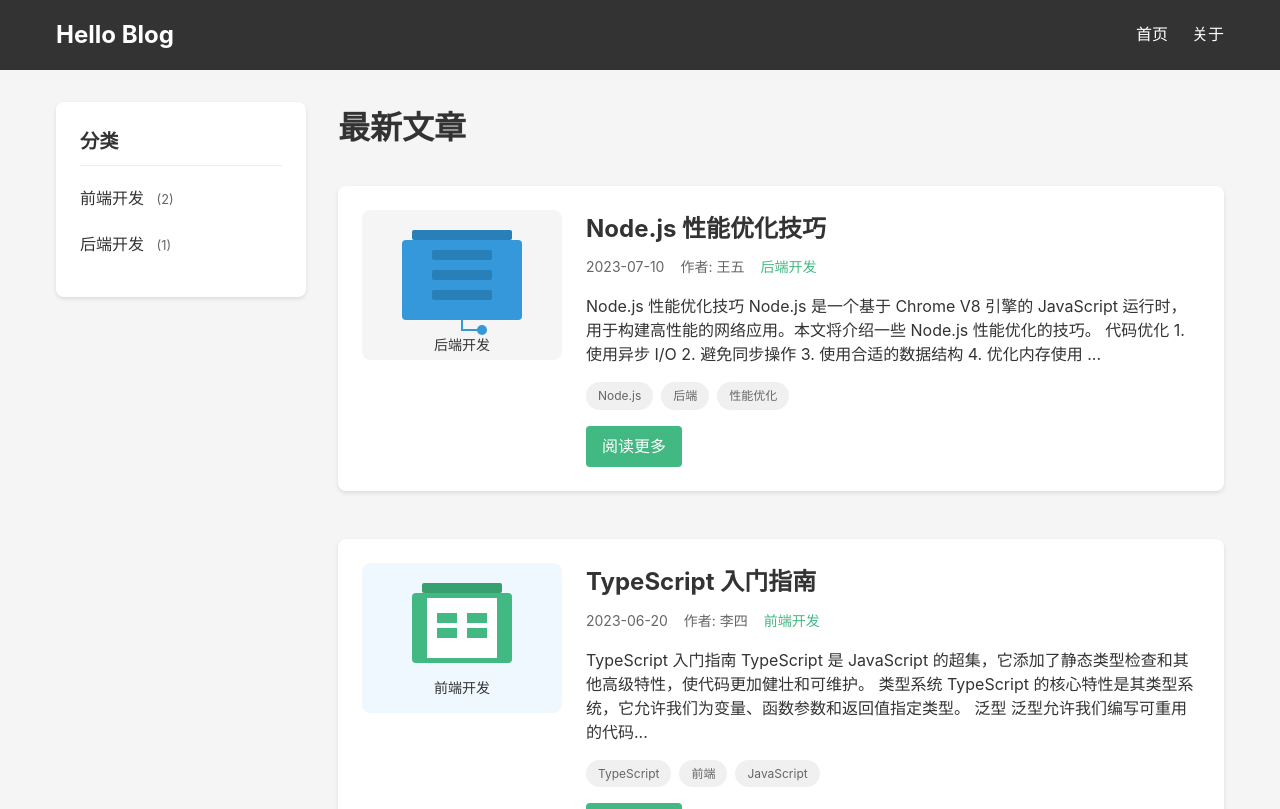
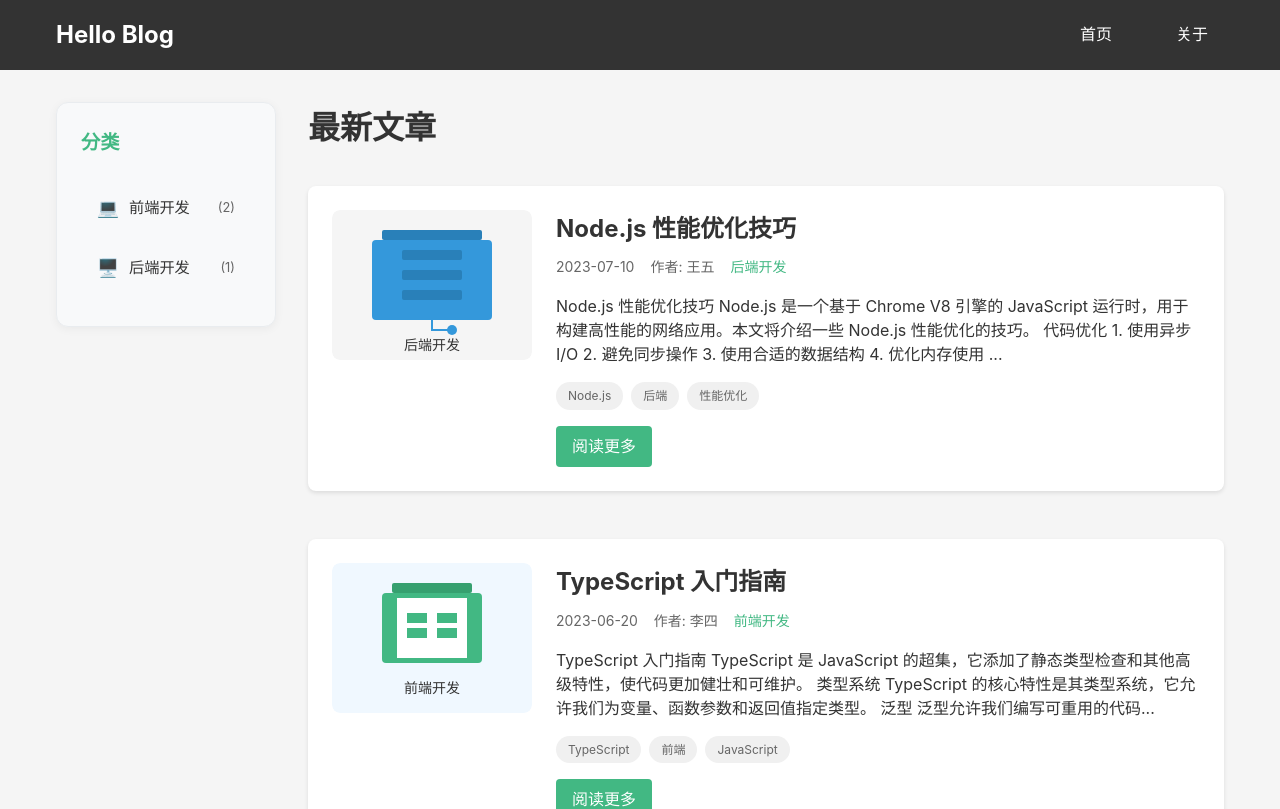
Before and after one commit to dkbnull/hello-blog, a Vue app: page / in a window 1280 px wide. Shown: the top 809 px of the page. Built offline with nearby package versions, Linux system fonts and the light colour scheme.

Commit message:
opt: 分类导航样式调整

```diff
--- a/src/components/Header.vue
+++ b/src/components/Header.vue
@@ -5,8 +5,8 @@
         <router-link to="/">Hello Blog</router-link>
       </h1>
       <nav class="nav">
-        <router-link to="/">首页</router-link>
-        <router-link to="/about">关于</router-link>
+        <router-link to="/" class="nav-link">首页</router-link>
+        <router-link to="/about" class="nav-link">关于</router-link>
       </nav>
     </div>
   </header>
@@ -45,18 +45,16 @@
   text-decoration: none;
 }
 
-.nav {
-  display: flex;
-  gap: 1.5rem;
+.nav-link {
+  color: white;
+  text-decoration: none;
+  margin-left: 2rem;
+  padding: 0.5rem 1rem;
+  border-radius: 4px;
+  transition: background 0.3s ease;
 }
 
-.nav a {
-  color: white;
-  text-decoration: none;
-  transition: color 0.3s;
-}
-
-.nav a:hover {
-  color: #42b883;
+.nav-link:hover {
+  background: rgba(255, 255, 255, 0.1);
 }
 </style>
--- /dev/null
+++ b/src/components/Sidebar.vue
@@ -0,0 +1,164 @@
+<template>
+  <aside class="sidebar">
+    <h2 class="sidebar-title">分类</h2>
+    <ul class="sidebar-menu">
+      <li v-for="category in categories" :key="category.id">
+        <router-link
+            :to="`/category/${category.id}`"
+            class="sidebar-link"
+            :class="{ active: activeCategory === category.id }"
+        >
+          <span class="icon">{{ category.icon }}</span>
+          <span>{{ category.name }}</span>
+          <span class="category-count">({{ getArticleCount(category.id) }})</span>
+        </router-link>
+      </li>
+    </ul>
+  </aside>
+</template>
+
+<script setup>
+import {getArticleCount, getCategories} from '../data/articles';
+
+const props = defineProps({
+  activeCategory: {
+    type: String,
+    default: ''
+  }
+});
+
+const categories = getCategories();
+</script>
+
+<style scoped>
+/* 左侧导航栏 */
+.sidebar {
+  width: 220px;
+  background: #f8f9fa;
+  border-radius: 12px;
+  padding: 1.5rem;
+  border: 1px solid #e9ecef;
+  position: sticky;
+  top: 2rem;
+  align-self: flex-start;
+  height: fit-content;
+  box-shadow: 0 2px 10px rgba(0, 0, 0, 0.05);
+}
+
+.dark-mode .sidebar {
+  background: #1e1e1e;
+  border-color: #333;
+  box-shadow: 0 2px 10px rgba(0, 0, 0, 0.3);
+}
+
+.sidebar-title {
+  color: #42b883;
+  margin-top: 0;
+  margin-bottom: 1.5rem;
+  font-size: 1.2rem;
+  font-weight: 600;
+  display: flex;
+  align-items: center;
+  gap: 0.5rem;
+  border-bottom: none;
+  padding-bottom: 0;
+}
+
+.dark-mode .sidebar-title {
+  color: #42b883;
+}
+
+.sidebar-menu {
+  list-style: none;
+  padding: 0;
+  margin: 0;
+}
+
+.sidebar-menu li {
+  margin-bottom: 0.5rem;
+}
+
+.sidebar-link {
+  text-decoration: none;
+  color: #333;
+  transition: all 0.3s ease;
+  display: flex;
+  align-items: center;
+  gap: 0.75rem;
+  padding: 0.75rem 1rem;
+  border-radius: 8px;
+  font-size: 0.95rem;
+}
+
+.dark-mode .sidebar-link {
+  color: #e0e0e0;
+}
+
+.sidebar-link:hover {
+  background: #e8f5e8;
+  color: #42b883;
+  transform: translateX(5px);
+}
+
+.dark-mode .sidebar-link:hover {
+  background: rgba(66, 184, 131, 0.1);
+  color: #42b883;
+}
+
+.sidebar-link.active {
+  background: #42b883;
+  color: white;
+  font-weight: 500;
+}
+
+.sidebar-link .icon {
+  font-size: 1.1rem;
+  width: 20px;
+  text-align: center;
+}
+
+.category-count {
+  margin-left: auto;
+  font-size: 0.8rem;
+  color: #666;
+}
+
+.dark-mode .category-count {
+  color: #999;
+}
+
+.sidebar-link.active .category-count {
+  color: rgba(255, 255, 255, 0.8);
+}
+
+/* 响应式设计 */
+@media (max-width: 768px) {
+  .sidebar {
+    width: 100%;
+    position: static;
+    padding: 1rem;
+  }
+
+  .sidebar-menu {
+    display: flex;
+    flex-wrap: wrap;
+    gap: 0.5rem;
+  }
+
+  .sidebar-menu li {
+    margin-bottom: 0;
+    flex: 1 1 calc(50% - 0.5rem);
+  }
+
+  .sidebar-link {
+    padding: 0.5rem;
+    font-size: 0.85rem;
+  }
+}
+
+@media (max-width: 480px) {
+  .sidebar-menu li {
+    flex: 1 1 100%;
+  }
+}
+</style>
--- a/src/data/data.js
+++ b/src/data/data.js
@@ -2,8 +2,8 @@
 
 // 分类数据
 export const categoriesData = [
-    {id: 'frontend', name: '前端开发'},
-    {id: 'backend', name: '后端开发'},
+    {id: 'frontend', name: '前端开发', icon: '💻'},
+    {id: 'backend', name: '后端开发', icon: '🖥️'},
 ];
 
 // 文章数据
--- a/src/views/Category.vue
+++ b/src/views/Category.vue
@@ -3,21 +3,7 @@
     <div class="container">
       <div class="home-content">
         <!-- 左侧导航栏 -->
-        <aside class="sidebar">
-          <div class="sidebar-section">
-            <h3 class="sidebar-title">分类</h3>
-            <ul class="category-list">
-              <li v-for="cat in categories" :key="cat.id">
-                <router-link :to="`/category/${cat.id}`">
-                  {{ cat.name }}
-                  <span class="category-count">({{ getArticleCount(cat.id) }})</span>
-                </router-link>
-              </li>
-            </ul>
-          </div>
-
-
-        </aside>
+        <Sidebar :active-category="category"/>
 
         <!-- 右侧内容区 -->
         <main class="content">
@@ -37,8 +23,9 @@
 <script setup>
 import {computed, ref, watch} from 'vue';
 import {useRoute} from 'vue-router';
-import {getArticleCount, getArticlesByCategory, getCategories, getCategoryName} from '../data/articles';
+import {getArticlesByCategory, getCategories, getCategoryName} from '../data/articles';
 import PostCard from '../components/PostCard.vue';
+import Sidebar from '../components/Sidebar.vue';
 
 const route = useRoute();
 const categories = getCategories();
@@ -73,73 +60,6 @@ watch(() => route.params.category, (newCategory) => {
   gap: 2rem;
 }
 
-/* 左侧导航栏 */
-.sidebar {
-  width: 250px;
-  flex-shrink: 0;
-}
-
-.sidebar-section {
-  background-color: white;
-  border-radius: 8px;
-  box-shadow: 0 2px 4px rgba(0, 0, 0, 0.1);
-  padding: 1.5rem;
-  margin-bottom: 1.5rem;
-}
-
-.dark-mode .sidebar-section {
-  background-color: #1e1e1e;
-  box-shadow: 0 2px 4px rgba(0, 0, 0, 0.3);
-}
-
-.sidebar-title {
-  font-size: 1.2rem;
-  margin-bottom: 1rem;
-  color: #333;
-  border-bottom: 1px solid #eee;
-  padding-bottom: 0.5rem;
-}
-
-.dark-mode .sidebar-title {
-  color: #e0e0e0;
-  border-bottom-color: #333;
-}
-
-.category-list, .recent-articles {
-  list-style: none;
-  padding: 0;
-  margin: 0;
-}
-
-.category-list li, .recent-articles li {
-  margin-bottom: 0.75rem;
-}
-
-.category-list a, .recent-articles a {
-  color: #333;
-  text-decoration: none;
-  transition: color 0.3s;
-  display: block;
-  padding: 0.25rem 0;
-}
-
-.dark-mode .category-list a, .dark-mode .recent-articles a {
-  color: #e0e0e0;
-}
-
-.category-list a:hover, .recent-articles a:hover {
-  color: #42b883;
-}
-
-.category-count {
-  font-size: 0.8rem;
-  color: #666;
-  margin-left: 0.5rem;
-}
-
-.dark-mode .category-count {
-  color: #999;
-}
 
 /* 右侧内容区 */
 .content {
--- a/src/views/Home.vue
+++ b/src/views/Home.vue
@@ -3,21 +3,7 @@
     <div class="container">
       <div class="home-content">
         <!-- 左侧导航栏 -->
-        <aside class="sidebar">
-          <div class="sidebar-section">
-            <h3 class="sidebar-title">分类</h3>
-            <ul class="category-list">
-              <li v-for="category in categories" :key="category.id">
-                <router-link :to="`/category/${category.id}`">
-                  {{ category.name }}
-                  <span class="category-count">({{ getArticleCount(category.id) }})</span>
-                </router-link>
-              </li>
-            </ul>
-          </div>
-
-
-        </aside>
+        <Sidebar :active-category="selectedCategory"/>
 
         <!-- 右侧内容区 -->
         <main class="content">
@@ -51,8 +37,9 @@
 <script setup>
 import {computed, onMounted, ref, watch} from 'vue';
 import {useRoute} from 'vue-router';
-import {getAllArticles, getArticleCount, getArticlesByCategory, getCategories, getCategoryName} from '../data/articles';
+import {getAllArticles, getArticlesByCategory, getCategories, getCategoryName} from '../data/articles';
 import PostCard from '../components/PostCard.vue';
+import Sidebar from '../components/Sidebar.vue';
 
 const route = useRoute();
 const searchQuery = ref('');
@@ -81,7 +68,6 @@ const categoryArticles = computed(() => {
   }
   return getArticlesByCategory(selectedCategory.value);
 });
-
 
 // 监听路由变化，更新搜索查询和选中分类
 watch(() => route.params.category, (newCategory) => {
@@ -115,73 +101,6 @@ onMounted(() => {
   gap: 2rem;
 }
 
-/* 左侧导航栏 */
-.sidebar {
-  width: 250px;
-  flex-shrink: 0;
-}
-
-.sidebar-section {
-  background-color: white;
-  border-radius: 8px;
-  box-shadow: 0 2px 4px rgba(0, 0, 0, 0.1);
-  padding: 1.5rem;
-  margin-bottom: 1.5rem;
-}
-
-.dark-mode .sidebar-section {
-  background-color: #1e1e1e;
-  box-shadow: 0 2px 4px rgba(0, 0, 0, 0.3);
-}
-
-.sidebar-title {
-  font-size: 1.2rem;
-  margin-bottom: 1rem;
-  color: #333;
-  border-bottom: 1px solid #eee;
-  padding-bottom: 0.5rem;
-}
-
-.dark-mode .sidebar-title {
-  color: #e0e0e0;
-  border-bottom-color: #333;
-}
-
-.category-list, .recent-articles {
-  list-style: none;
-  padding: 0;
-  margin: 0;
-}
-
-.category-list li, .recent-articles li {
-  margin-bottom: 0.75rem;
-}
-
-.category-list a, .recent-articles a {
-  color: #333;
-  text-decoration: none;
-  transition: color 0.3s;
-  display: block;
-  padding: 0.25rem 0;
-}
-
-.dark-mode .category-list a, .dark-mode .recent-articles a {
-  color: #e0e0e0;
-}
-
-.category-list a:hover, .recent-articles a:hover {
-  color: #42b883;
-}
-
-.category-count {
-  font-size: 0.8rem;
-  color: #666;
-  margin-left: 0.5rem;
-}
-
-.dark-mode .category-count {
-  color: #999;
-}
 
 /* 右侧内容区 */
 .content {
```
Also changed, not shown: 1 other file (tests, documents, lock files or other folders).
